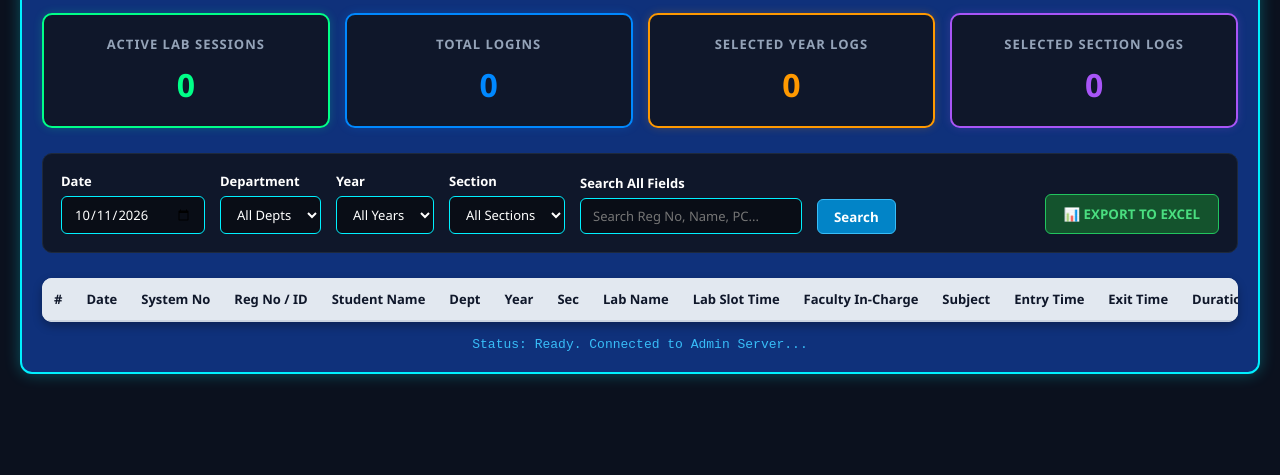
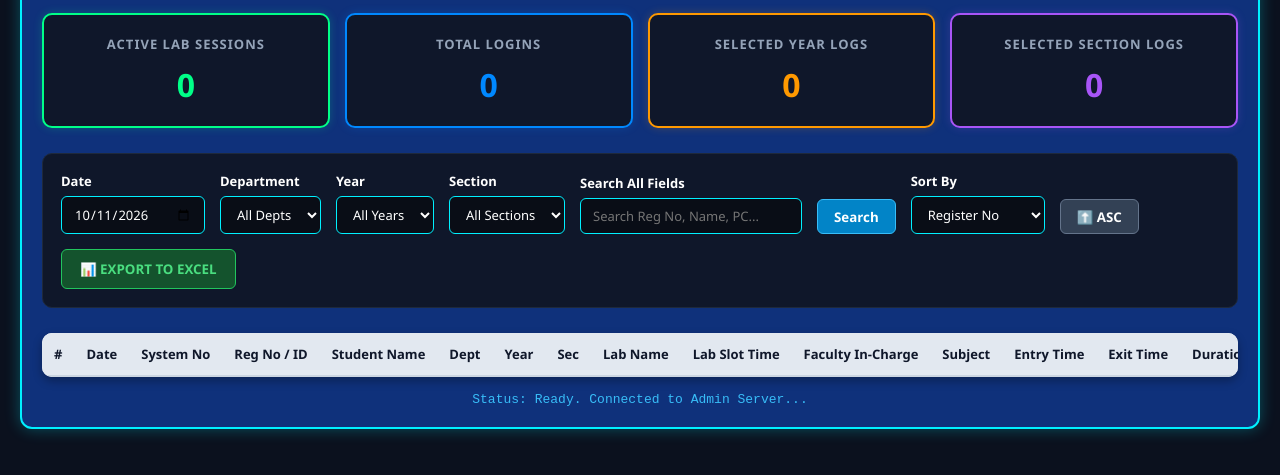
Before and after one commit to 2007Naveen/KSRCE-LAB-ATTENDANCE, a website: page public/index.html in a window 1280 px wide. Shown: the part 247-722 px from the top of the page. Drawn offline with nearby package versions, Linux system fonts and the light colour scheme; no server answers; files whose address does not match are found by name.

Commit message:
Add dashboard log sorting controls

```diff
--- a/public/index.html
+++ b/public/index.html
@@ -135,6 +135,18 @@
       height: 35px;
     }
     .btn-search:hover { background-color: #0369a1; }
+
+    .btn-sort {
+      background-color: #334155;
+      color: #ffffff;
+      border: 1px solid #64748b;
+      padding: 8px 16px;
+      border-radius: 6px;
+      font-weight: bold;
+      cursor: pointer;
+      height: 35px;
+    }
+    .btn-sort:hover { background-color: #475569; }
 
     .btn-export {
       background-color: #14532d;
@@ -287,6 +299,18 @@
         <div class="search-box">
           <button class="btn-search" onclick="filterClientData()">Search</button>
         </div>
+        <div class="filter-group">
+          <label for="sortBy">Sort By</label>
+          <select id="sortBy" onchange="filterClientData()">
+            <option value="user_id">Register No</option>
+            <option value="student_name">Student Name</option>
+            <option value="system_number">System No</option>
+            <option value="entry_time">Entry Time</option>
+          </select>
+        </div>
+        <div class="search-box">
+          <button id="btnSortOrder" class="btn-sort" type="button" onclick="toggleSortOrder()">⬆️ ASC</button>
+        </div>
       </div>
 
       <button class="btn-export" onclick="exportToExcel()">📊 EXPORT TO EXCEL</button>
@@ -329,6 +353,7 @@
     const socket = io();
     let globalLogs = [];
     let filteredLogs = [];
+    let currentSortOrder = 'ASC';
 
     document.getElementById('filterDate').valueAsDate = new Date();
 
@@ -363,8 +388,37 @@
         return matchYear && matchSection && matchSearch;
       });
 
-      filteredLogs = filtered;
+      const sortByField = document.getElementById('sortBy').value;
+      const direction = currentSortOrder === 'ASC' ? 1 : -1;
+
+      filteredLogs = filtered.sort((first, second) => {
+        const firstValue = first[sortByField] ?? '';
+        const secondValue = second[sortByField] ?? '';
+
+        if (sortByField === 'entry_time') {
+          const firstTimestamp = Date.parse(firstValue);
+          const secondTimestamp = Date.parse(secondValue);
+
+          if (!Number.isNaN(firstTimestamp) && !Number.isNaN(secondTimestamp)) {
+            return (firstTimestamp - secondTimestamp) * direction;
+          }
+        }
+
+        return String(firstValue).localeCompare(
+          String(secondValue),
+          undefined,
+          { numeric: true, sensitivity: 'base' }
+        ) * direction;
+      });
+
       renderTable(filteredLogs);
+    }
+
+    function toggleSortOrder() {
+      currentSortOrder = currentSortOrder === 'ASC' ? 'DESC' : 'ASC';
+      document.getElementById('btnSortOrder').textContent =
+        currentSortOrder === 'ASC' ? '⬆️ ASC' : '⬇️ DESC';
+      filterClientData();
     }
 
     function renderTable(logs) {
```
